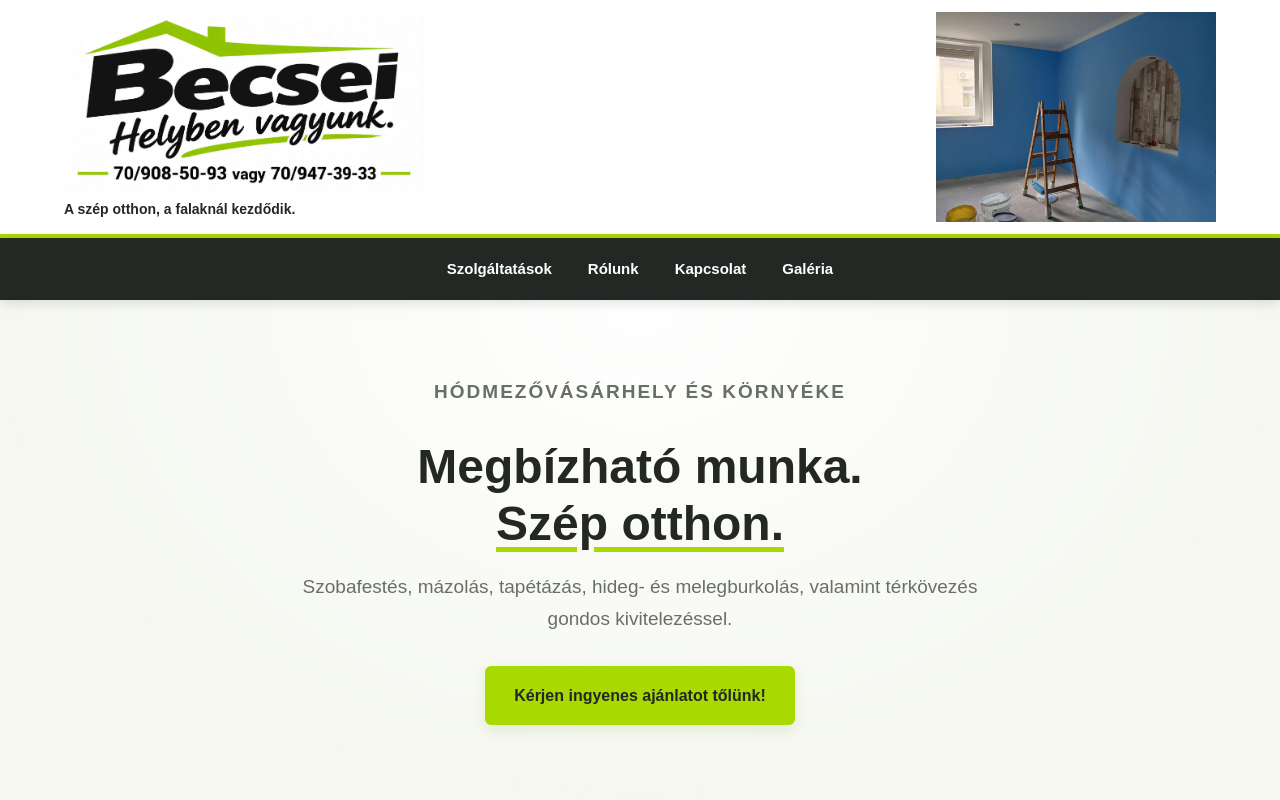
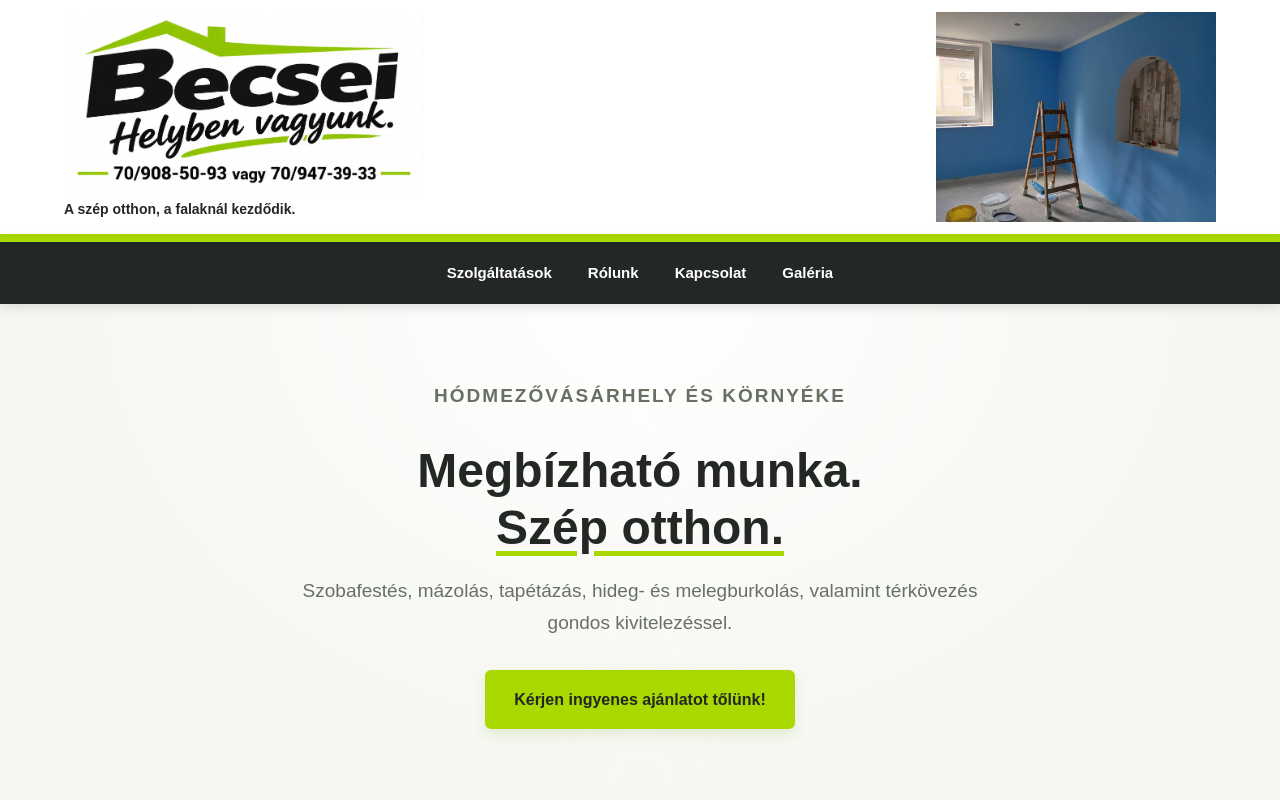
Before and after one commit to becseiagi/becsei-hu, a plain HTML site: page index.html in a window 1280 px wide. Shown: the top 800 px of the page. Drawn offline with Linux system fonts and the light colour scheme.

Commit message:
Update index.html

```diff
--- a/index.html
+++ b/index.html
@@ -141,6 +141,7 @@
       gap: 8px 30px;
       padding: 13px 16px;
       background: var(--dark);
+      border-top: 4px solid var(--lime);
       box-shadow: 0 3px 12px rgba(0, 0, 0, 0.12);
     }
 
```
